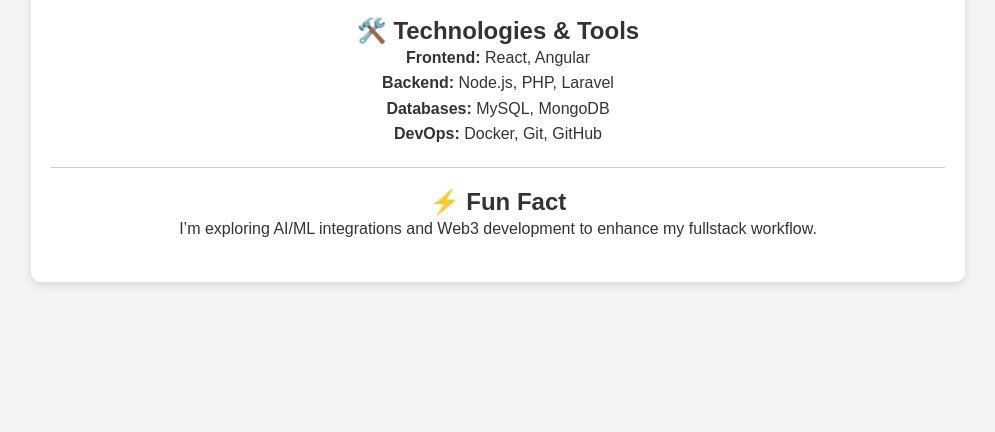
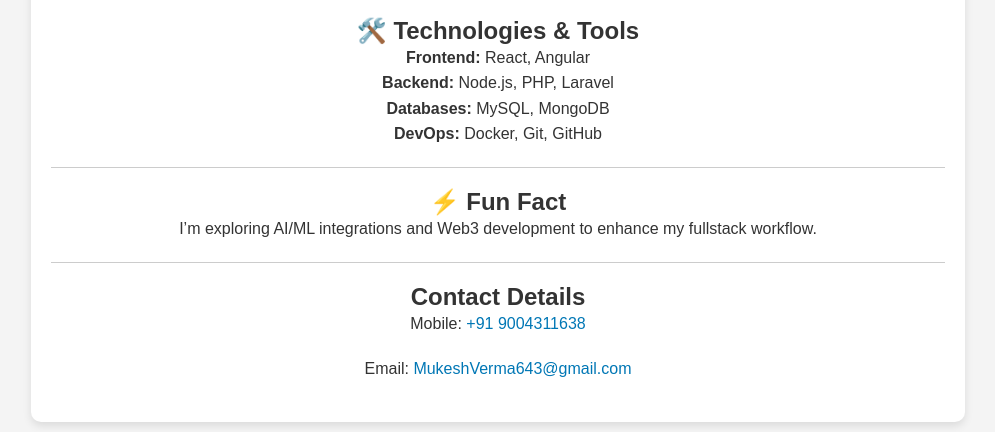
Before and after one commit to MkVerma643/mkverma643.github.io, a plain HTML site: page index.html in a window 1280 px wide. Shown: the part 695-1127 px from the top of the page, without its empty margins (142-1137 px from the left). Before the commit the page ends 987 px from the top, so only its background shows below. Drawn offline with Linux system fonts and the light colour scheme.

Commit message:
Update index.html

```diff
--- a/index.html
+++ b/index.html
@@ -130,6 +130,12 @@
 
     <h2>⚡ Fun Fact</h2>
     <p>I’m exploring AI/ML integrations and Web3 development to enhance my fullstack workflow.</p>
+
+    <hr>
+
+    <h2>Contact Details</h2>
+        <p>Mobile: <a href="tel:+919004311638">+91 9004311638</a></p>
+        <p>Email: <a href="mailto:MukeshVerma643@gmail.com">MukeshVerma643@gmail.com</a></p>
   </div>
 </body>
 </html>
```
